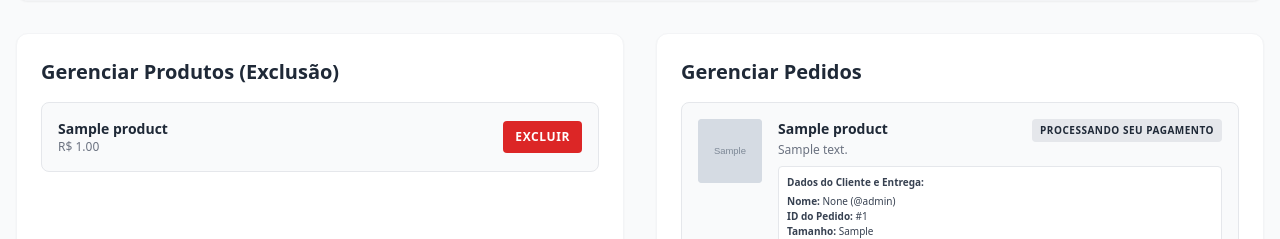
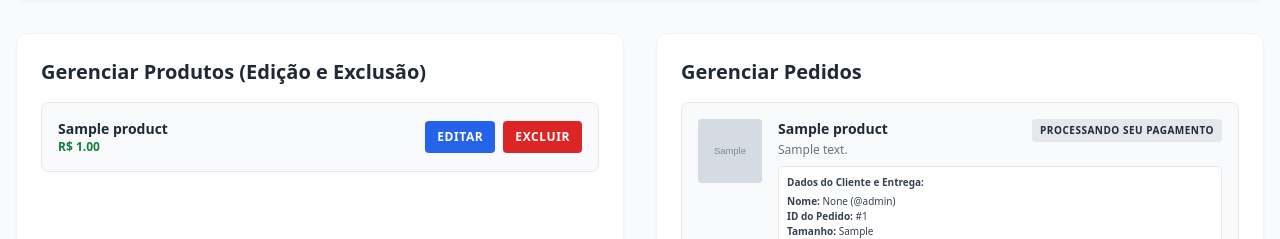
Before and after one commit to mkmayk11/story, a Flask app: page /admin in a window 1280 px wide. Shown: the part 1012-1251 px from the top of the page. Run offline with Flask 3, Linux system fonts and the light colour scheme; a user stored in the database is signed in; tables that the repository leaves empty hold one stand-in row (values such as "Sample post"); grey boxes marked "Sample" are stand-in pictures; some libraries are stand-ins or nearby versions.

Commit message:
Update admin.html

```diff
--- a/templates/admin.html
+++ b/templates/admin.html
@@ -17,7 +17,7 @@
     </a>
 </div>
 
-<!-- Seção do Gráfico de Vendas -->
+<!-- NOVO: Seção do Gráfico de Vendas -->
 <div class="bg-white p-6 rounded-xl shadow-sm border border-gray-100 mb-8">
     <h3 class="text-xl font-semibold mb-4">Resumo de Pedidos por Status</h3>
     <div class="w-full max-w-md mx-auto">
@@ -27,7 +27,7 @@
 
 <div class="grid grid-cols-1 md:grid-cols-2 gap-8 mb-8">
 
-    <!-- Gerenciamento de Usuários -->
+    <!-- Gerenciamento de Usuários (AGORA COM TODOS OS DADOS DE CADASTRO) -->
     <div class="bg-white p-6 rounded-xl shadow-sm border border-gray-100 md:col-span-2 overflow-x-auto">
         <h3 class="text-xl font-semibold mb-4">Gerenciar Usuários e Dados de Cadastro</h3>
         <table class="min-w-full text-left text-sm whitespace-nowrap">
@@ -64,19 +64,33 @@
         </table>
     </div>
 
-    <!-- Gerenciamento de Produtos -->
+    <!-- Gerenciamento de Produtos (NOVO COM EDIÇÃO E EXCLUSÃO) -->
     <div class="bg-white p-6 rounded-xl shadow-sm border border-gray-100">
-        <h3 class="text-xl font-semibold mb-4">Gerenciar Produtos (Exclusão)</h3>
+        <h3 class="text-xl font-semibold mb-4">Gerenciar Produtos (Edição e Exclusão)</h3>
         <ul class="space-y-4">
             {% for produto in produtos %}
-            <li class="p-4 border rounded-lg bg-gray-50 flex justify-between items-center">
+            <li class="p-4 border rounded-lg bg-gray-50 flex flex-col sm:flex-row justify-between items-start sm:items-center gap-4">
                 <div>
                     <h4 class="font-bold text-sm">{{ produto.nome }}</h4>
-                    <p class="text-xs text-gray-500">R$ {{ "%.2f"|format(produto.preco) if produto.preco else "0.00" }}</p>
+                    <p class="text-xs text-gray-500">
+                        <!-- PREÇO ANTIGO CORTADO AQUI -->
+                        {% if produto.preco_antigo %}
+                            <span class="line-through text-red-500 mr-1">R$ {{ "%.2f"|format(produto.preco_antigo) }}</span>
+                        {% endif %}
+                        <span class="text-green-700 font-bold">R$ {{ "%.2f"|format(produto.preco) if produto.preco else "0.00" }}</span>
+                    </p>
                 </div>
-                <form action="{{ url_for('delete_product', product_id=produto.id) }}" method="POST" onsubmit="return confirm('ATENÇÃO: Tem certeza que deseja excluir este produto? Todos os pedidos atrelados a ele também serão excluídos do sistema.');">
-                    <button type="submit" class="text-xs bg-red-600 text-white px-3 py-2 rounded hover:bg-red-700 font-bold uppercase tracking-wider">Excluir</button>
-                </form>
+
+                <!-- Botões de Ação do Produto (Editar e Excluir) -->
+                <div class="flex gap-2 mt-2 sm:mt-0">
+                    <!-- BOTÃO EDITAR -->
+                    <a href="{{ url_for('edit_product', product_id=produto.id) }}" class="text-xs bg-blue-600 text-white px-3 py-2 rounded hover:bg-blue-700 font-bold uppercase tracking-wider text-center">Editar</a>
+
+                    <!-- BOTÃO EXCLUIR -->
+                    <form action="{{ url_for('delete_product', product_id=produto.id) }}" method="POST" onsubmit="return confirm('ATENÇÃO: Tem certeza que deseja excluir este produto? Todos os pedidos atrelados a ele também serão excluídos do sistema.');">
+                        <button type="submit" class="text-xs bg-red-600 text-white px-3 py-2 rounded hover:bg-red-700 font-bold uppercase tracking-wider">Excluir</button>
+                    </form>
+                </div>
             </li>
             {% else %}
             <p class="text-gray-400 text-sm italic">Nenhum produto cadastrado no momento.</p>
@@ -109,6 +123,7 @@
                             <p class="font-bold mb-1">Dados do Cliente e Entrega:</p>
                             <p><strong>Nome:</strong> {{ pedido.user.nome_completo }} (@{{ pedido.user.username }})</p>
                             <p><strong>ID do Pedido:</strong> #{{ pedido.id }}</p>
+                            <!-- TAMANHO ADICIONADO ABAIXO -->
                             <p><strong>Tamanho:</strong> {{ pedido.tamanho if pedido.tamanho else 'N/A' }}</p>
                             <p><strong>Telefone:</strong> {{ pedido.user.telefone }}</p>
                             <p><strong>Endereço:</strong> {{ pedido.user.endereco }}, {{ pedido.user.bairro }}</p>
@@ -116,7 +131,7 @@
                     </div>
                 </div>
 
-                <!-- Botões de Alteração de Status (CORRIGIDO) -->
+                <!-- Botões de Alteração de Status (CORRIGIDO PARA MARCAR O STATUS ATUAL DE PRETO) -->
                 <div class="flex flex-wrap gap-2 text-[10px] mt-4 pt-3 border-t items-center">
                     <span class="mr-2 text-gray-400 font-bold uppercase">Mudar Status:</span>
 
@@ -144,7 +159,7 @@
     </div>
 </div>
 
-<!-- Importação do Chart.js -->
+<!-- Importação do Chart.js NOVO -->
 <script src="https://cdn.jsdelivr.net/npm/chart.js"></script>
 
 <!-- LÓGICA DO AUTO REFRESH E GRÁFICO -->
@@ -196,7 +211,7 @@
             }
         });
 
-        // --- LÓGICA DO AUTO REFRESH ---
+        // --- LÓGICA DO AUTO REFRESH (Original Mantida) ---
         const toggleBtn = document.getElementById("autoRefreshToggle");
         let refreshTimer;
         let isRefreshOn = localStorage.getItem("autoRefreshAdmin") === "true";
```
